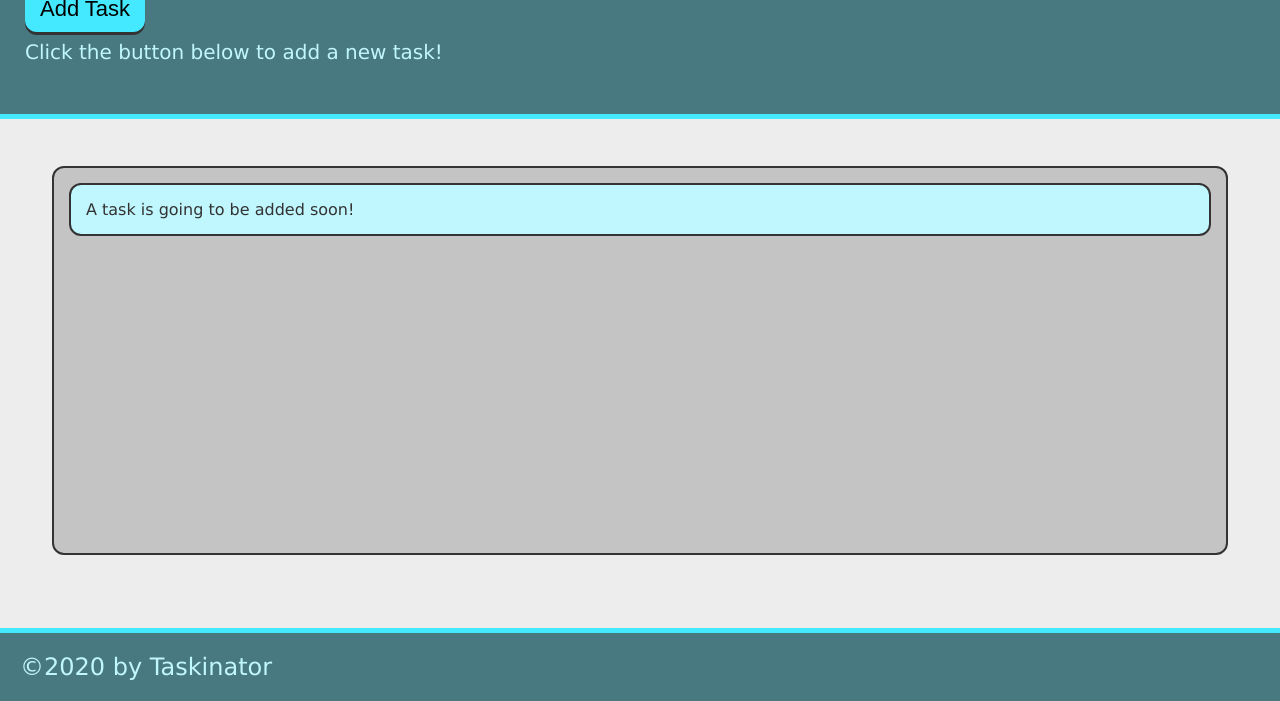
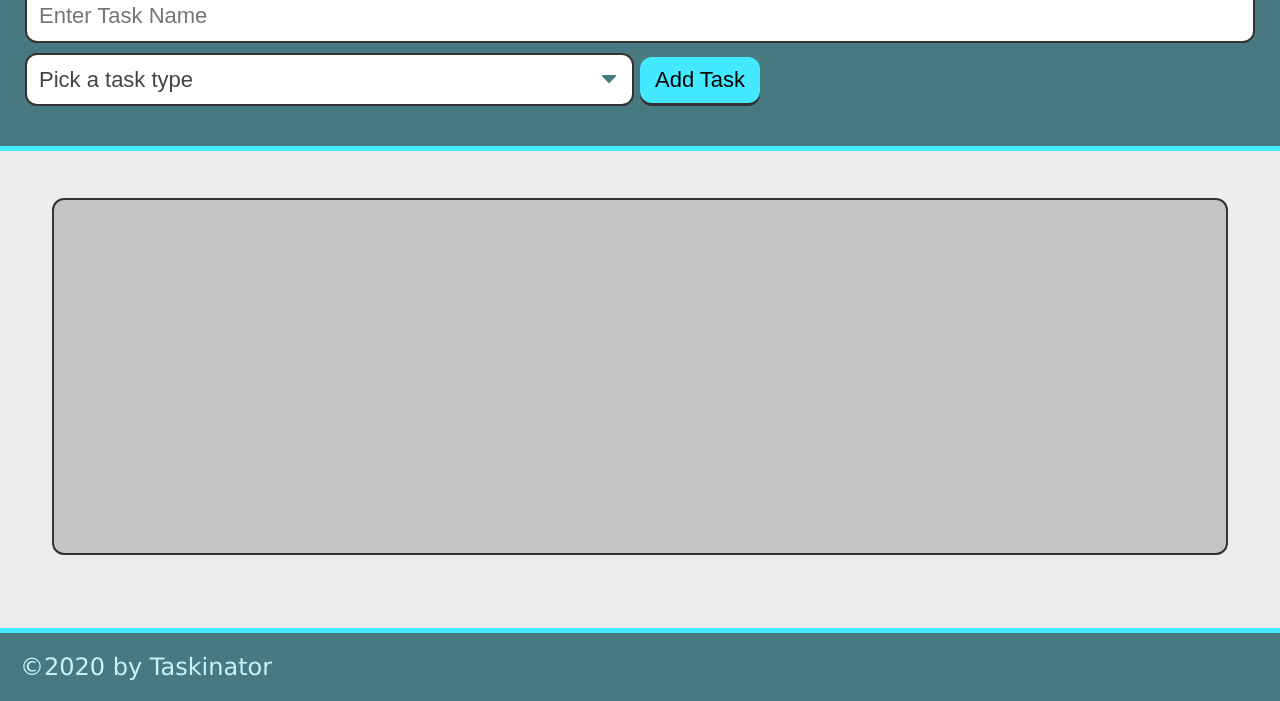
Before and after one commit to NickFS/Taskinator, a plain HTML site: page index.html in a window 1280 px wide. Shown: the part 99-800 px from the top of the page. Drawn offline with Linux system fonts and the light colour scheme; files whose address does not match are found by name.

Commit message:
form drop down added

```diff
--- a/assets/js/script.js
+++ b/assets/js/script.js
@@ -1,10 +1,15 @@
-var buttonEl = document.querySelector("#save-task");
+var formEl = document.querySelector("#task-form");
 var tasksToDoEl = document.querySelector("#tasks-to-do");
 
-var createTaskHandler = function(){
+var createTaskHandler = function(event){
+
+    event.preventDefault()
+
     var listItemEl = document.createElement("li");
     listItemEl.className = "task-item";
     listItemEl.textContent = "This is a new task.";
     tasksToDoEl.appendChild(listItemEl);
+
+
 }
-buttonEl.addEventListener("click", createTaskHandler);
+formEl.addEventListener("submit", createTaskHandler);
--- a/index.html
+++ b/index.html
@@ -1,3 +1,4 @@
+
 <!DOCTYPE html>
 <html lang="en">
 <head>
@@ -9,16 +10,27 @@
 <body>
     <header>
         <h1 class="page-title">Taskinator</h1>
-        <button class="btn" id="save-task">Add Task</button>
-        <p>Click the button below to add a new task!</p>
+        <form id="task-form">
+            <input type="text" name="task-name" class="text-input" placeholder="Enter Task Name" />
+      </div>
+      <div class="form-group">
+        <select name="task-type" class="select-dropdown">
+          <option value="" selected disabled>Pick a task type</option>
+          <option value="Print">Print</option>
+          <option value="Web">Web</option>
+          <option value="Mobile">Mobile</option>
+        </select>
+      </div>
+      <div class="form-group">
+        <button class="btn" id="save-task" type="submit">Add Task</button>
+      </div>
+    </form>
         </header>
 
         <main class="page-content">
             <section class="task-list-wrapper">
             <h2 class="list-title"></h2>
-            <ul class="task-list" id="tasks-to-do">
-                <li class="task-item">A task is going to be added soon!</li>
-            </ul>
+            <ul class="task-list" id="tasks-to-do"></ul>
         </section>
     </main>
     <footer>&copy;2020 by Taskinator</footer>
```
